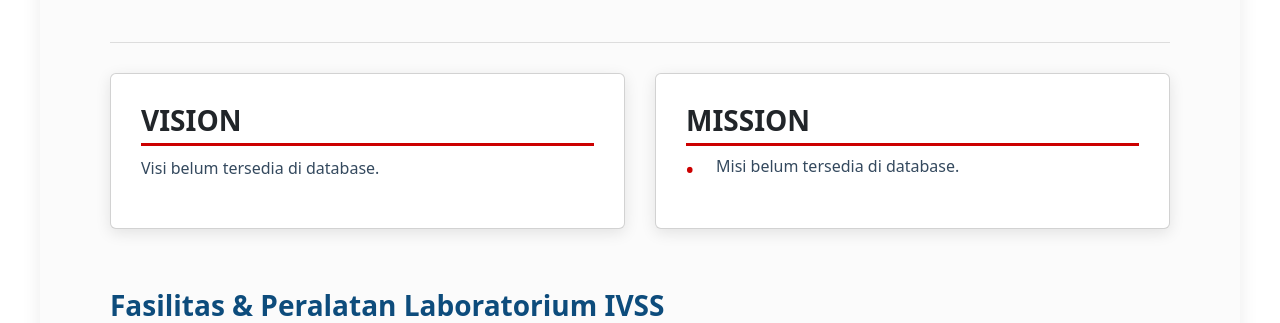
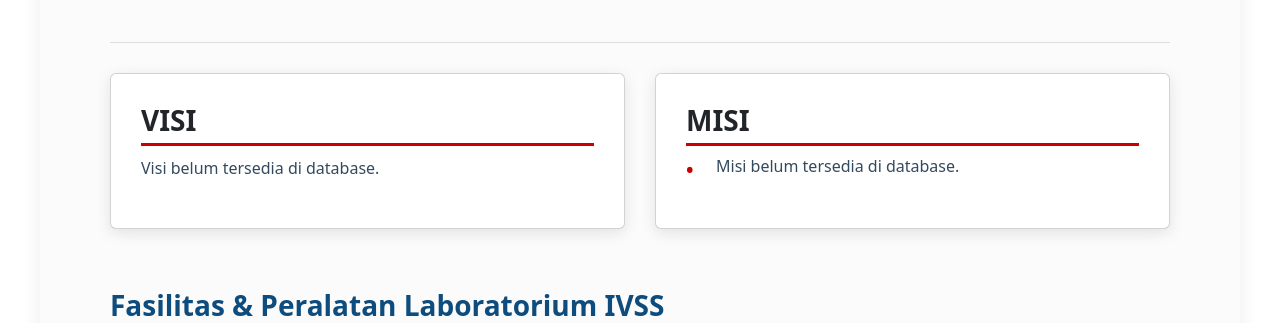
Before and after one commit to Olyvian/PBL_IVSS, a PHP site: page /Login/beranda.php in a window 1280 px wide. Shown: the part 1465-1788 px from the top of the page. Run offline with PHP 8.4, Linux system fonts and the light colour scheme; data that the repository does not hold is empty; some libraries are stand-ins or nearby versions.

Commit message:
visi misi

```diff
--- a/Login/beranda.php
+++ b/Login/beranda.php
@@ -91,13 +91,13 @@ try {
 
         <section class="vision-mission-section">
             <div class="card vision-card">
-                <h4 class="card-title">VISION</h4>
+                <h4 class="card-title">VISI</h4>
                 <p><?= htmlspecialchars($visi) ?></p>
                 <?php /* Hapus placeholder lama */ ?>
             </div>
 
             <div class="card mission-card">
-                <h4 class="card-title">MISSION</h4>
+                <h4 class="card-title">MISI</h4>
                 <ul>
                     <?php if (count($misiList) > 0): ?>
                         <?php foreach ($misiList as $m): ?>
--- a/includes/header.php
+++ b/includes/header.php
@@ -91,7 +91,7 @@ if (isset($_SESSION['user_id'])) {
 
     <header class="header-institusi">
         <div class="logo-container">
-            <img src="assets/img/logo_polinema.png" alt="Logo POLINEMA">
+            <img src="../assets/img/logo_polinema.png" alt="Logo POLINEMA">
             <div class="text-identitas">
                 <h3>Intelligent Vision and Smart Systems</h3>
                 <h2>POLITEKNIK NEGERI MALANG</h2>
@@ -111,7 +111,7 @@ if (isset($_SESSION['user_id'])) {
 
     <nav class="navbar" id="main-navbar">
         <ul>
-            <li><a href="index.php">Beranda</a></li>
+            <li><a href="beranda.php">Beranda</a></li>
             <li><a href="#">Riset dan Penelitian</a></li>
             <li><a href="member.php">Member</a></li>
             <li><a href="berita-pengumuman.php">Berita dan Pengumuman</a></li>
```
